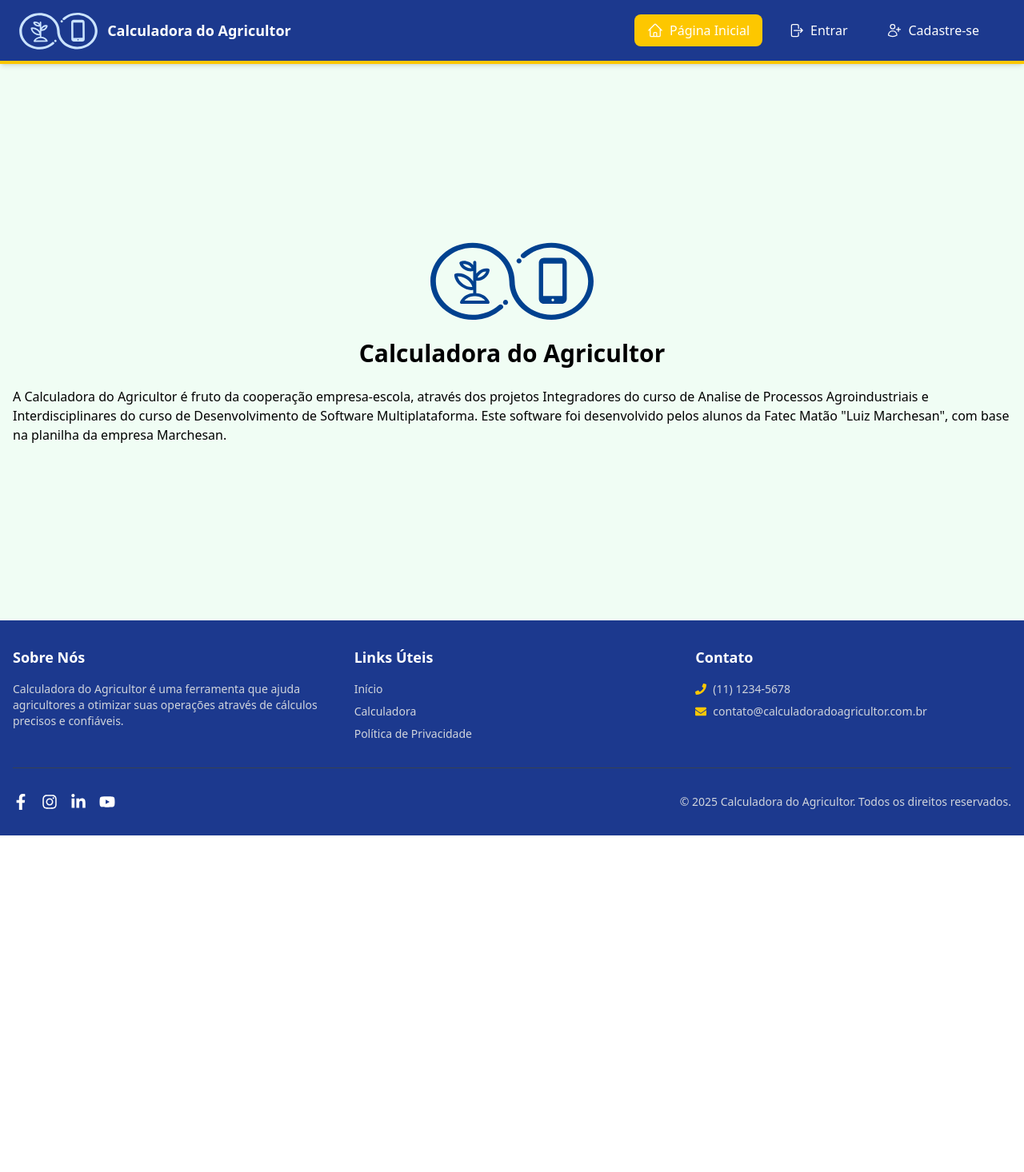
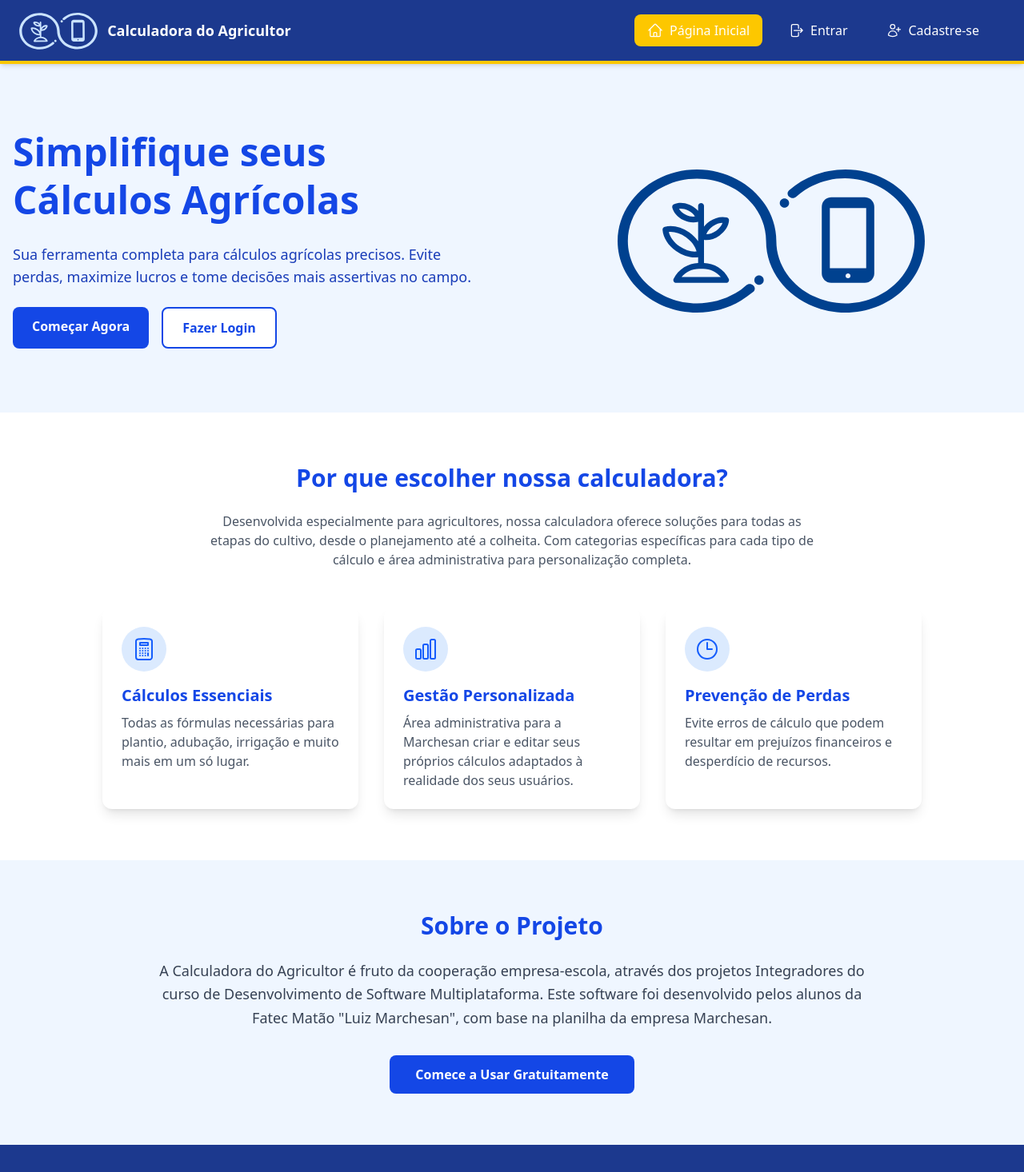
Before and after one commit to Calculadora-do-Agricultor/calculadora-do-agricultor-front, a React (Vite) app: page / in a window 1280 px wide. Shown: the top 1466 px of the page at 80% size. Before the commit the page ends 1045 px from the top, so only its background shows below. Built offline with nearby package versions, Linux system fonts and the light colour scheme; no server answers.

Commit message:
Ajustes na página inicial e na de usuário

```diff
--- a/src/components/Navbar/components/MobileMenu.jsx
+++ b/src/components/Navbar/components/MobileMenu.jsx
@@ -91,14 +91,6 @@ const MobileMenu = ({ user, userName }) => {
                 <CogIcon className="w-5 h-5 mr-2" />
                 Configurações
               </Link>
-              <Link
-                to="/profile"
-                className={`${linkStyle('/profile')} border-b border-blue-800`}
-                onClick={() => setIsOpen(false)}
-              >
-                <UserIcon className="w-5 h-5 mr-2" />
-                Ver Perfil
-              </Link>
               <button
                 onClick={() => {
                   handleLogout();
--- a/src/components/Navbar/components/ProfileMenu.jsx
+++ b/src/components/Navbar/components/ProfileMenu.jsx
@@ -43,14 +43,6 @@ const ProfileMenu = ({ userName }) => {
           role="menu"
         >
           <Link
-            to="/profile"
-            className="block px-4 py-2 text-gray-800 hover:bg-yellow-100 transition duration-200"
-            role="menuitem"
-            onClick={() => setIsOpen(false)}
-          >
-            Ver Perfil
-          </Link>
-          <Link
             to="/Settings"
             className="block px-4 py-2 text-gray-800 hover:bg-yellow-100 transition duration-200"
             role="menuitem"
--- a/src/pages/Home/Home.jsx
+++ b/src/pages/Home/Home.jsx
@@ -1,20 +1,108 @@
+import { CalculatorIcon, ChartBarIcon, ClockIcon, UserGroupIcon } from '@heroicons/react/24/outline';
 import logoEscura from '../../assets/logoEscura.svg';
+import { Link } from 'react-router-dom';
 
 const Home = () => {
   return (
-    <div className="flex flex-col items-center justify-center bg-green-50 p-4 gap-6 h-[calc(100vh-64px-40px)]">
-      <div>
-        <img src={logoEscura} alt="Logo da Calculadora" style={{ width: '204px' }} />
-      </div>
+    <div className="min-h-[calc(100vh-64px-40px)] bg-gradient-to-b from-blue-50 to-white">
+      {/* Banner Principal */}
+      <section className="relative overflow-hidden bg-blue-50 py-20 px-4">
+        <div className="max-w-7xl mx-auto flex flex-col lg:flex-row items-center justify-between gap-12">
+          <div className="lg:w-1/2 space-y-6 text-center lg:text-left">
+            <h1 className="text-4xl lg:text-5xl font-bold leading-tight text-blue-700">
+              Simplifique seus Cálculos Agrícolas
+            </h1>
+            <p className="text-lg text-blue-800">
+              Sua ferramenta completa para cálculos agrícolas precisos. Evite perdas,
+              maximize lucros e tome decisões mais assertivas no campo.
+            </p>
+            <div className="flex flex-wrap gap-4 justify-center lg:justify-start">
+              <Link
+                to="/Register"
+                className="bg-blue-700 hover:bg-blue-800 text-white font-bold py-3 px-6 rounded-lg transition duration-300 transform hover:scale-105"
+              >
+                Começar Agora
+              </Link>
+              <Link
+                to="/Login"
+                className="bg-white hover:bg-gray-100 text-blue-700 font-bold py-3 px-6 rounded-lg transition duration-300 transform hover:scale-105 border-2 border-blue-700"
+              >
+                Fazer Login
+              </Link>
+            </div>
+          </div>
+          <div className="lg:w-1/2 flex justify-center items-center">
+            <img
+              src={logoEscura}
+              alt="Logo da Calculadora do Agricultor"
+              className="w-80 lg:w-96 transform hover:scale-105 transition duration-500"
+            />
+          </div>
+        </div>
+      </section>
 
-      <h1 className="text-3xl font-bold text-center">Calculadora do Agricultor</h1>
-      <p>A Calculadora do Agricultor
-        é fruto da cooperação empresa-escola, através
-         dos projetos Integradores do curso de Analise de Processos
-         Agroindustriais e Interdisciplinares do curso de Desenvolvimento
-          de Software Multiplataforma. Este software foi desenvolvido pelos alunos
-           da Fatec Matão "Luiz Marchesan", com base na planilha da empresa Marchesan.</p>
+      {/* Seção de Benefícios */}
+      <section className="py-16 px-4 bg-white">
+        <div className="max-w-7xl mx-auto">
+          <h2 className="text-3xl font-bold text-center text-blue-700 mb-6">
+            Por que escolher nossa calculadora?
+          </h2>
+          <p className="text-center text-gray-600 max-w-3xl mx-auto mb-12">
+            Desenvolvida especialmente para agricultores, nossa calculadora oferece soluções para todas as etapas do cultivo,
+            desde o planejamento até a colheita. Com categorias específicas para cada tipo de cálculo e área administrativa para
+            personalização completa.
+          </p>
+          <div className="grid grid-cols-1 md:grid-cols-2 lg:grid-cols-3 gap-8 justify-items-center max-w-5xl mx-auto">
+            {/* Card 1 */}
+            <div className="bg-white p-6 rounded-xl shadow-lg hover:shadow-xl transition duration-300 transform hover:-translate-y-1">
+              <div className="bg-blue-100 p-3 rounded-full w-fit mb-4">
+                <CalculatorIcon className="w-8 h-8 text-blue-600" />
+              </div>
+              <h3 className="text-xl font-semibold text-blue-700 mb-2">Cálculos Essenciais</h3>
+              <p className="text-gray-600">Todas as fórmulas necessárias para plantio, adubação, irrigação e muito mais em um só lugar.</p>
+            </div>
 
+            {/* Card 2 */}
+            <div className="bg-white p-6 rounded-xl shadow-lg hover:shadow-xl transition duration-300 transform hover:-translate-y-1">
+              <div className="bg-blue-100 p-3 rounded-full w-fit mb-4">
+                <ChartBarIcon className="w-8 h-8 text-blue-600" />
+              </div>
+              <h3 className="text-xl font-semibold text-blue-700 mb-2">Gestão Personalizada</h3>
+              <p className="text-gray-600">Área administrativa para a Marchesan criar e editar seus próprios cálculos adaptados à realidade dos seus usuários.</p>
+            </div>
+
+            {/* Card 3 */}
+            <div className="bg-white p-6 rounded-xl shadow-lg hover:shadow-xl transition duration-300 transform hover:-translate-y-1">
+              <div className="bg-blue-100 p-3 rounded-full w-fit mb-4">
+                <ClockIcon className="w-8 h-8 text-blue-600" />
+              </div>
+              <h3 className="text-xl font-semibold text-blue-700 mb-2">Prevenção de Perdas</h3>
+              <p className="text-gray-600">Evite erros de cálculo que podem resultar em prejuízos financeiros e desperdício de recursos.</p>
+            </div>
+
+
+          </div>
+        </div>
+      </section>
+
+      {/* Seção Sobre */}
+      <section className="py-16 px-4 bg-blue-50">
+        <div className="max-w-4xl mx-auto text-center">
+          <h2 className="text-3xl font-bold text-blue-700 mb-6">Sobre o Projeto</h2>
+          <p className="text-lg text-gray-700 leading-relaxed">
+            A Calculadora do Agricultor é fruto da cooperação empresa-escola, através
+            dos projetos Integradores do curso de Desenvolvimento
+            de Software Multiplataforma. Este software foi desenvolvido pelos alunos
+            da Fatec Matão "Luiz Marchesan", com base na planilha da empresa Marchesan.
+          </p>
+          <Link
+            to="/Register"
+            className="inline-block mt-8 bg-blue-700 hover:bg-blue-600 text-white font-bold py-3 px-8 rounded-lg transition duration-300 transform hover:scale-105"
+          >
+            Comece a Usar Gratuitamente
+          </Link>
+        </div>
+      </section>
     </div>
   );
 };
--- a/src/pages/Settings/Settings.jsx
+++ b/src/pages/Settings/Settings.jsx
@@ -1,17 +1,82 @@
-import { Cog6ToothIcon } from "@heroicons/react/24/outline";
+import { UserIcon, EnvelopeIcon, PhoneIcon, LockClosedIcon, LanguageIcon, SunIcon, MoonIcon, PencilIcon } from "@heroicons/react/24/outline";
+import { signOut } from "firebase/auth";
+import { auth } from "../../services/firebaseConfig";
+import { useNavigate } from "react-router-dom";
 
 const Settings = () => {
+  const navigate = useNavigate();
+
+  const handleLogout = async () => {
+    try {
+      await signOut(auth);
+      navigate("/login");
+    } catch (error) {
+      console.error("Erro ao fazer logout:", error);
+    }
+  };
   return (
-    <div className="flex flex-col items-center justify-center bg-white p-4 gap-6 h-[calc(100vh-64px-40px)]">
-      <div className="justify-center items-center">
-        <Cog6ToothIcon className="w-80 h-80 text-blue-700" />
-        <h1 className="text-2xl text-center font-bold text-blue-900">Configurações</h1>
-        <p className="text-gray-600 text-center">
-          Personalize sua experiência.
-        </p>
+    <div className="flex flex-col items-center justify-start bg-gradient-to-b from-blue-50 to-white p-8 min-h-screen">
+      <div className="bg-white rounded-xl shadow-lg p-8 w-full max-w-xl">
+        <div className="flex flex-col items-center mb-8">
+          {/* Seção do Perfil */}
+          <div className="relative mb-4">
+            <div className="w-36 h-36 bg-blue-900 rounded-full flex items-center justify-center">
+              <UserIcon className="w-20 h-20 text-white" />
+            </div>
+            <button className="absolute bottom-2 right-2 bg-yellow-400 p-2 rounded-full hover:bg-yellow-500 transition-colors shadow-md">
+              <PencilIcon className="w-4 h-4 text-blue-900" />
+            </button>
+          </div>
+          <h2 className="text-2xl font-bold text-blue-900 mb-1">NOME DO PERFIL</h2>
+          <p className="text-blue-700 font-medium mb-8">AGRICULTOR</p>
+
+          {/* Seção dos Botões */}
+          <div className="w-full space-y-3">
+            <button className="w-full flex items-center p-3.5 bg-blue-50 rounded-lg hover:bg-blue-100 transition-all transform hover:scale-[1.01] text-blue-900 border border-blue-100">
+              <UserIcon className="w-5 h-5 mr-3 text-blue-700" />
+              <span className="font-medium">Alterar nome de usuário</span>
+            </button>
+
+            <button className="w-full flex items-center p-3.5 bg-blue-50 rounded-lg hover:bg-blue-100 transition-all transform hover:scale-[1.01] text-blue-900 border border-blue-100">
+              <EnvelopeIcon className="w-5 h-5 mr-3 text-blue-700" />
+              <span className="font-medium">Alterar e-mail</span>
+            </button>
+
+            <button className="w-full flex items-center p-3.5 bg-blue-50 rounded-lg hover:bg-blue-100 transition-all transform hover:scale-[1.01] text-blue-900 border border-blue-100">
+              <PhoneIcon className="w-5 h-5 mr-3 text-blue-700" />
+              <span className="font-medium">Alterar telefone</span>
+            </button>
+
+            <button className="w-full flex items-center p-3.5 bg-blue-50 rounded-lg hover:bg-blue-100 transition-all transform hover:scale-[1.01] text-blue-900 border border-blue-100">
+              <LockClosedIcon className="w-5 h-5 mr-3 text-blue-700" />
+              <span className="font-medium">Alterar senha</span>
+            </button>
+
+            <button className="w-full flex items-center p-3.5 bg-blue-50 rounded-lg hover:bg-blue-100 transition-all transform hover:scale-[1.01] text-blue-900 border border-blue-100">
+              <LanguageIcon className="w-5 h-5 mr-3 text-blue-700" />
+              <span className="font-medium">Alterar idioma</span>
+            </button>
+
+            <div className="flex gap-3 mt-6">
+              <button className="flex-1 p-3.5 bg-blue-900 rounded-lg text-white hover:bg-blue-800 transition-all transform hover:scale-[1.01] font-medium shadow-md">
+                <SunIcon className="w-5 h-5 inline mr-2" />
+                Modo claro
+              </button>
+              <button className="flex-1 p-3.5 bg-blue-50 rounded-lg text-blue-900 hover:bg-blue-100 transition-all transform hover:scale-[1.01] font-medium border border-blue-100">
+                <MoonIcon className="w-5 h-5 inline mr-2" />
+                Modo escuro
+              </button>
+            </div>
+
+            <button
+              onClick={handleLogout}
+              className="w-full p-3.5 bg-red-600 rounded-lg text-white hover:bg-red-700 transition-all transform hover:scale-[1.01] font-medium mt-6 shadow-md"
+            >
+              Sair
+            </button>
+          </div>
+        </div>
       </div>
-
-
     </div>
   );
 };
```
